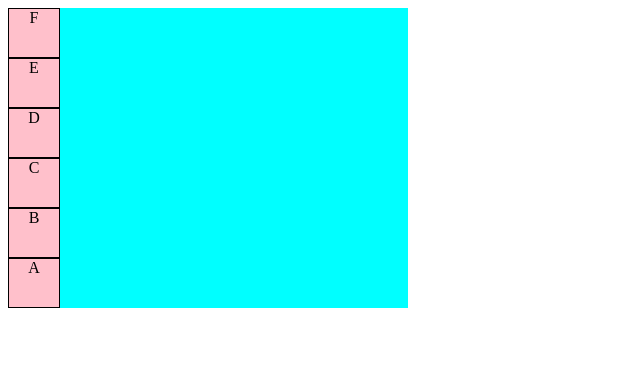
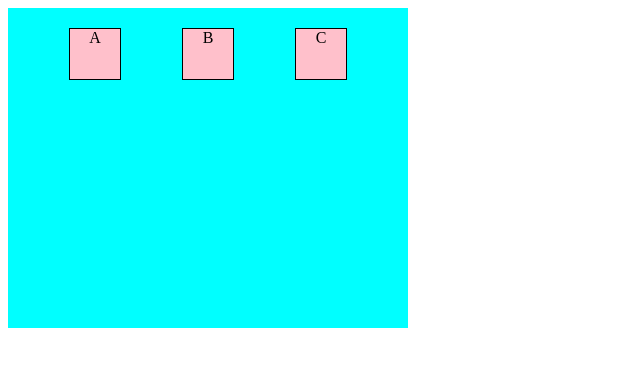
Before and after one commit to shrutisharma-web/webDev, a plain HTML site: page semantictags/css/classwork/griduse.html in a window 1280 px wide. Shown: the whole page, without its empty margins (0-640 px from the left). Drawn offline with Linux system fonts and the light colour scheme.

```diff
--- a/semantictags/css/classwork/griduse.css
+++ b/semantictags/css/classwork/griduse.css
@@ -5,8 +5,8 @@
     position: relative;
 display: flex;
 justify-content: space-evenly;
-flex-direction: column-reverse;
-/* padding-top: 20px; */
+flex-direction:row;
+padding-top: 20px;
 /* padding-left: ; */
 
 }
--- a/semantictags/css/classwork/griduse.html
+++ b/semantictags/css/classwork/griduse.html
@@ -12,9 +12,7 @@
         <div class="small">A</div>
         <div class="small">B</div>
         <div class="small">C</div>
-        <div class="small">D</div>
-        <div class="small">E</div>
-        <div class="small">F</div>
+
 
     </div>
 </body>
--- /dev/null
+++ b/semantictags/css/classwork/name.css
@@ -0,0 +1,3 @@
+h1,h2{
+    display: inline;
+}
--- /dev/null
+++ b/semantictags/css/classwork/reverse.css
@@ -0,0 +1,23 @@
+.big{
+    background-color: aqua;
+    height: 300px;
+    width: 400px;
+    position: relative;
+display: flex;
+justify-content: space-evenly;
+flex-direction: column-reverse;
+/* padding-top: 20px; */
+ align-items: center;
+/* padding-left: ; */
+
+}
+.small{
+    background-color: pink;
+   height: 50px;
+   width: 50px;
+    justify-content: space-evenly;
+    /* padding: 50px; */
+    text-align: center;
+    border: 1px solid black;
+    /* align-items: center; */
+}
--- /dev/null
+++ b/semantictags/css/classwork/transition.css
@@ -0,0 +1,11 @@
+div{
+    height: 300px;
+    width: 600px;
+    background-color: black;
+   transition: width 2s, height 4s, background-color 3s;
+}
+div:hover{
+    background-color: pink;
+    height: 400px;
+    width: 400px;
+}
```
Also changed, not shown: semantictags/css/classwork/name.html (added, +14 -0 lines), semantictags/css/classwork/reverse.html (added, +34 -0 lines), semantictags/css/classwork/transition.html (added, +12 -0 lines).
